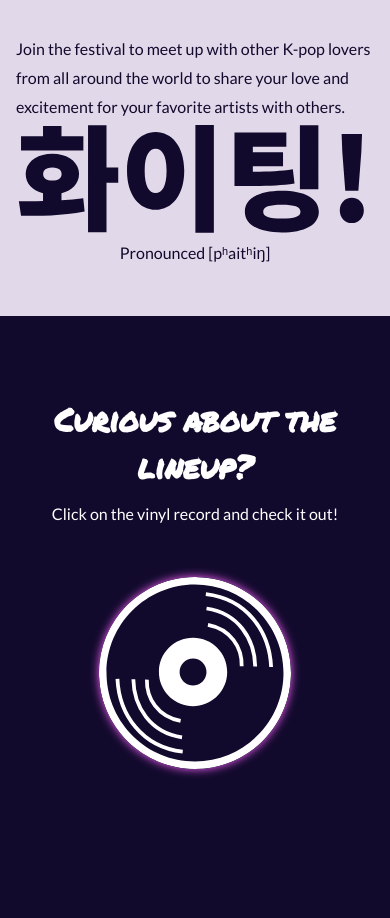
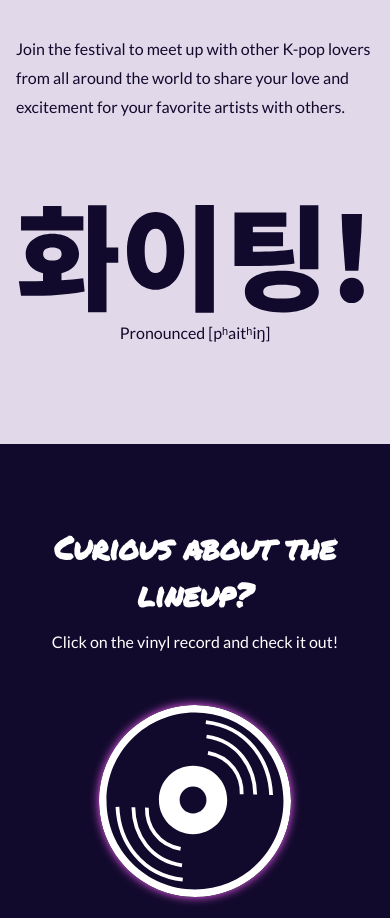
Before and after one commit to ceci919p/hwaiting-booking_exam, a React (Create React App) app: page / in a window 390 px wide. Shown: the part 1102-2020 px from the top of the page. Before the commit the page ends 1999 px from the top, so only its background shows below. Built offline with nearby package versions, Linux system fonts and the light colour scheme.

Commit message:
responsiveness

```diff
--- a/src/sass/layout/_home.scss
+++ b/src/sass/layout/_home.scss
@@ -82,18 +82,21 @@
     }
   }
 
+  .home-info-graphics {
+    text-align: center;
+
+    margin-block: 3rem;
+    margin-block-start: 5rem;
+
+    @include mixins.bp-large {
+      margin-block: auto;
+    }
+  }
+
   .home-info-img {
     @include mixins.bp-large {
       max-width: 40vw;
       margin-inline: auto;
-      margin-block: auto;
-    }
-  }
-
-  .home-info-graphics {
-    text-align: center;
-
-    @include mixins.bp-large {
       margin-block: auto;
     }
   }
```
